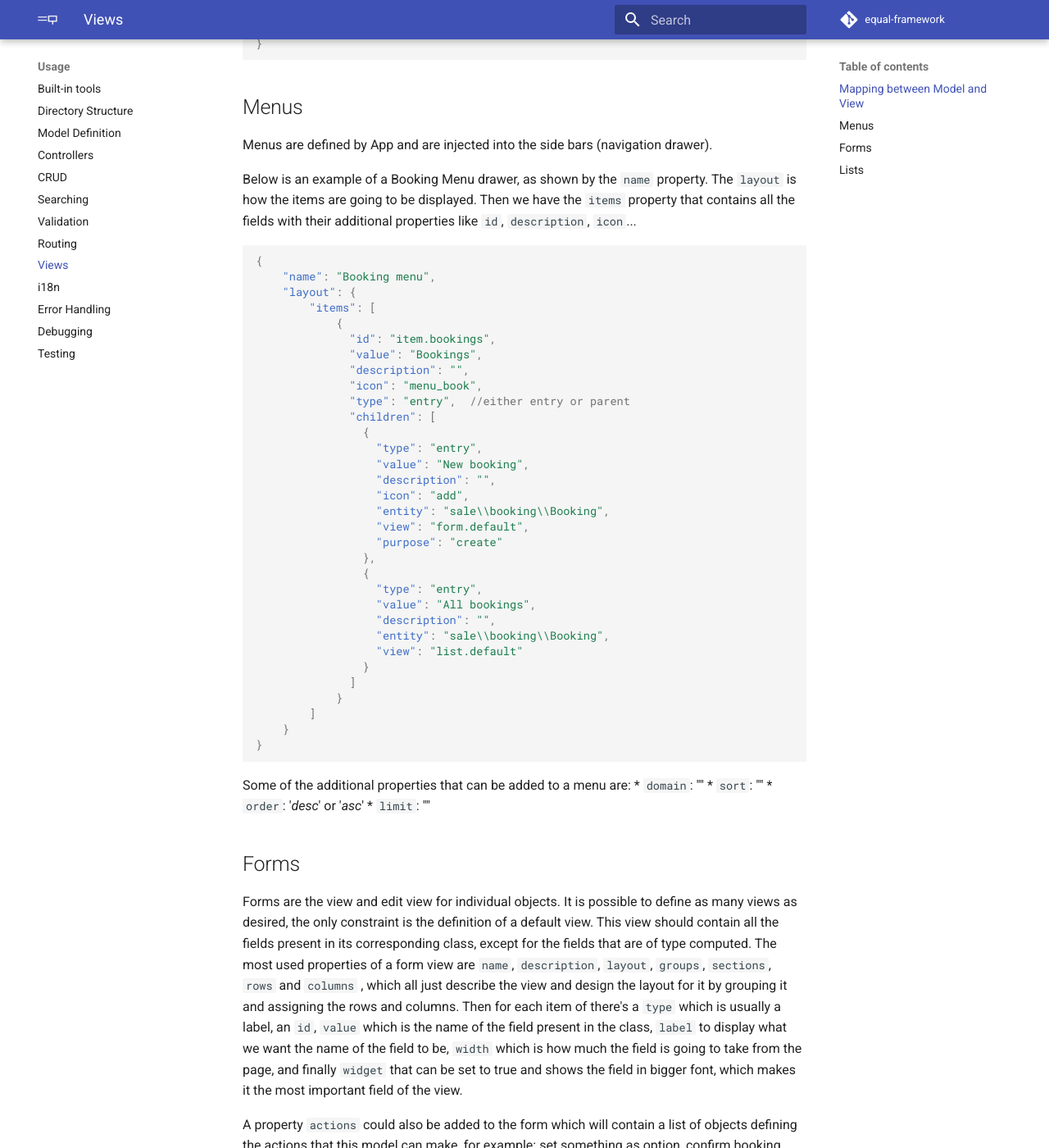
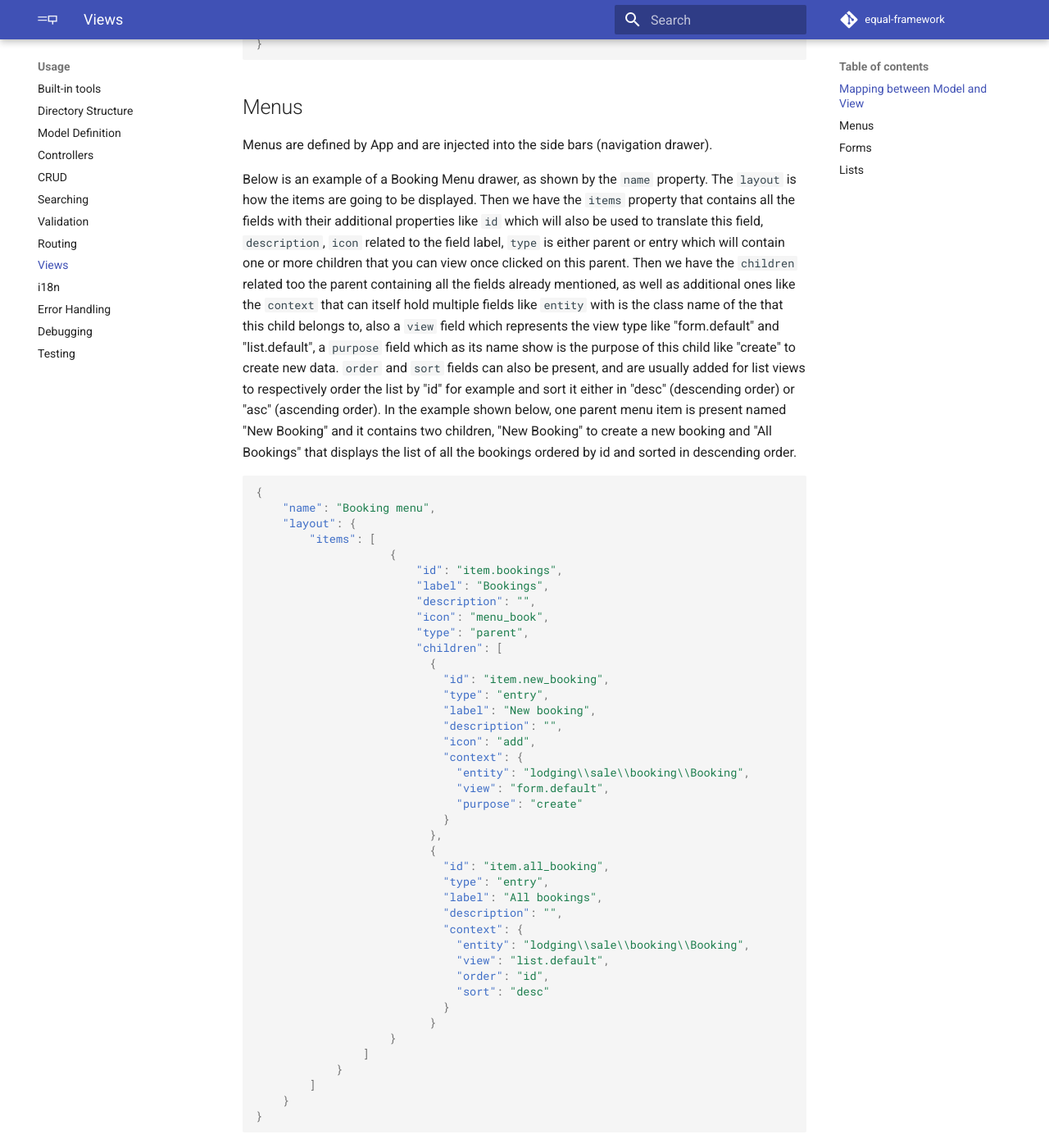
Before and after one commit to equalframework/equal-doc, an MkDocs documentation site: the page built from docs/usage/views.md, in a window 1280 px wide and 1400 px high, scrolled down 2647 px. Shown: the whole window at 82% size. Built offline with MkDocs 1.6.1 and Material for MkDocs 9.7.7, drawn with Linux system fonts in a browser that asks for light colours; comment, search, counter and statistics services are not loaded; some of the changed text lies outside the part shown.

Commit message:
Updating Menus in i18n and views

````diff
--- a/docs/usage/views.md
+++ b/docs/usage/views.md
@@ -93,37 +93,46 @@ class Category extends Model {
 
 Menus are defined by App and are injected into the side bars (navigation drawer).
 
-Below is an example of a Booking Menu drawer, as shown by the ```name``` property. The ```layout``` is how the items are going to be displayed. Then we have the ```items``` property that contains all the fields with their additional properties like `id`, `description`, `icon`...
+Below is an example of a Booking Menu drawer, as shown by the ```name``` property. The ```layout``` is how the items are going to be displayed. Then we have the ```items``` property that contains all the fields with their additional properties like `id` which will also be used to translate this field, `description`, `icon` related to the field label, `type` is either parent or entry which will contain one or more children that you can view once clicked on this parent. Then we have the `children` related too the parent containing all the fields already mentioned, as well as additional ones like the `context` that can itself hold multiple fields like `entity` with is the class name of the that this child belongs to, also a `view` field which represents the view type like "form.default" and "list.default", a `purpose` field which as its name show is the purpose of this child like "create" to create new data. `order` and `sort` fields can also be present, and are usually added for list views to respectively order the list by "id" for example and sort it either in "desc" (descending order) or "asc" (ascending order). In the example shown below, one parent menu item is present named "New Booking" and it contains two children, "New Booking" to create a new booking and "All Bookings" that displays the list of all the bookings ordered by id and sorted in descending order.
 
 ```json
 {
     "name": "Booking menu",
     "layout": {
         "items": [
-            {
-              "id": "item.bookings",
-              "value": "Bookings",
-              "description": "",
-              "icon": "menu_book",
-              "type": "entry",  //either entry or parent
-              "children": [
-                {
-                  "type": "entry",
-                  "value": "New booking",
-                  "description": "",
-                  "icon": "add",
-                  "entity": "sale\\booking\\Booking",
-                  "view": "form.default",
-                  "purpose": "create"
-                },
-                {
-                  "type": "entry",
-                  "value": "All bookings",
-                  "description": "",
-                  "entity": "sale\\booking\\Booking",
-                  "view": "list.default"
-                }
-              ]
+                    {
+                        "id": "item.bookings",
+                        "label": "Bookings",
+                        "description": "",
+                        "icon": "menu_book",
+                        "type": "parent",
+                        "children": [
+                          {
+                            "id": "item.new_booking",
+                            "type": "entry",
+                            "label": "New booking",
+                            "description": "",
+                            "icon": "add",
+                            "context": {
+                              "entity": "lodging\\sale\\booking\\Booking",
+                              "view": "form.default",
+                              "purpose": "create"
+                            }
+                          },
+                          {
+                            "id": "item.all_booking",
+                            "type": "entry",
+                            "label": "All bookings",
+                            "description": "",
+                            "context": {
+                              "entity": "lodging\\sale\\booking\\Booking",
+                              "view": "list.default",
+                              "order": "id",
+                              "sort": "desc"
+                            }
+                          }
+                    }
+        		]
             }
         ]
     }
@@ -143,7 +152,7 @@ Some of the additional properties that can be added to a menu are:
 Forms are the view and edit view for individual objects. It is possible to define as many views as desired, the only constraint is the definition of a default view. This view should contain all the fields present in its corresponding class, except for the fields that are of type computed.
 The most used properties of a form view are `name`, `description`, `layout`, `groups`, `sections`, `rows` and `columns` ,  which all just describe the view and design the layout for it by grouping it and assigning the rows and columns. Then for each item of there's a `type` which is usually a label, an `id`, `value` which is the name of the field present in the class, `label` to display what we want the name of the field to be, `width` which is how much the field is going to take from the page, and finally `widget` that can be set to true and shows the field in bigger font, which makes it the most important field of the view.
 
-A property `actions` could also be added to the form which will contain a list of objects defining the actions that this model can make, for example: set something as option, confirm booking, check in/out and so on. These actions have "id", "label" and "description" that are present in the other properties and in addition, they have a "controller" which will let the action work and is written likeso, `"controller": "lodging_booking_option"`, and finally a visible property that specifies when this action is visible to the user, written as follows: `"visible": ["status", "=", "quote"]` and this example indicates that the action is visible if the status is equal to quote.
+A property `actions` could also be added to the form which will contain a list of objects defining the actions that this model can make, for example: set something as option, confirm booking, check in/out and so on all of them and the related model for each of these actions is a .php file and is placed in an actions folder in its corresponding package. These actions have "id", "label" and "description" that are present in the other properties and in addition, they have a "controller" which will let the action work and is written likeso, `"controller": "lodging_booking_option"`, and finally a visible property that specifies when this action is visible to the user, written as follows: `"visible": ["status", "=", "quote"]` and this example indicates that the action is visible if the status is equal to quote.
 
 Below is how actions are displayed in a form view:
 
````
Also changed, not shown: docs/usage/i18n.md (+31 -0 lines).
